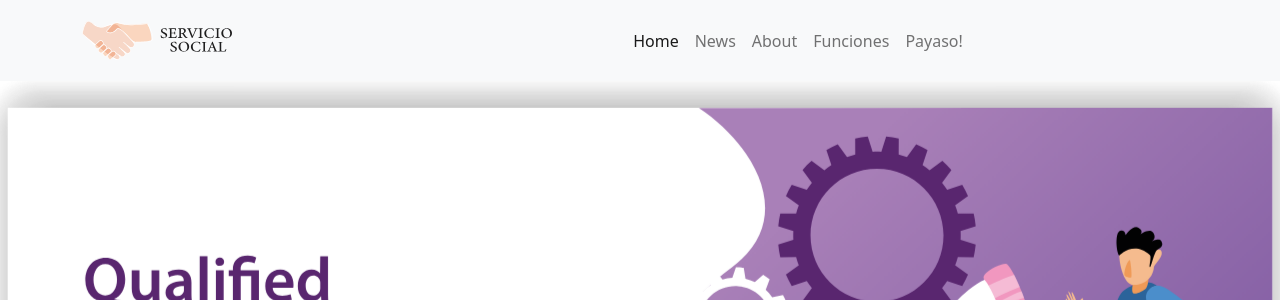
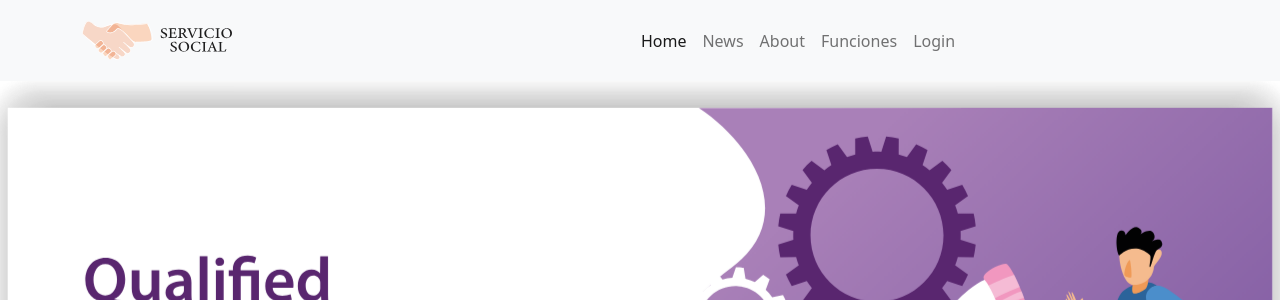
Before and after one commit to Just-for-fun-Developers/ServicioSocialWebPage, a Flask app: page / in a window 1280 px wide. Shown: the top 300 px of the page. Run offline with Flask 3, Linux system fonts and the light colour scheme.

Commit message:
add login text

```diff
--- a/ServicioSocialPaginaWeb/templates/base.html
+++ b/ServicioSocialPaginaWeb/templates/base.html
@@ -32,7 +32,7 @@
           <a class="nav-item nav-link" href="{{url_for('services.news')}}">News</a>
           <a class="nav-item nav-link" href="{{url_for('core.about')}}">About</a>
           <a class="nav-item nav-link" href="#">Funciones</a>
-          <a class="nav-item nav-link" href="#">Payaso!</a>
+          <a class="nav-item nav-link" href="#">Login</a>
         </div>
       </div>
     </div>
```
